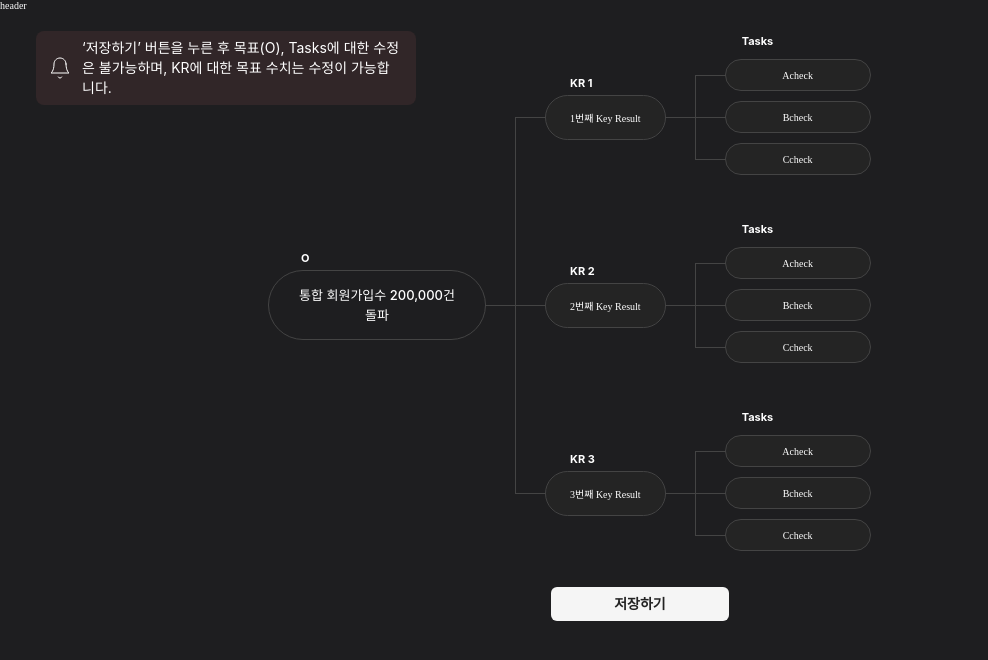
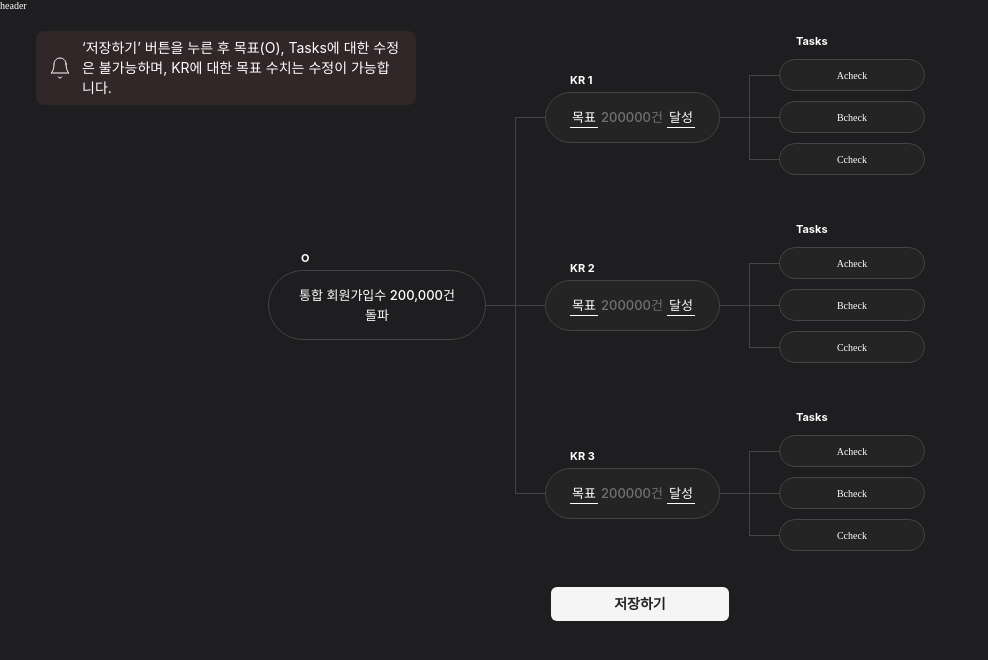
Before and after one commit to MOONSHOT-Team/MOONSHOT-CLIENT, a React (Vite) app: page /preview-okr in a window 1280 px wide. Shown: the top 660 px of the page, without its empty margins (0-988 px from the left). Built offline with nearby package versions, Linux system fonts and the light colour scheme; a web font is replaced by a local one; what emotion-normalize would draw is missing.

Commit message:
feat: okr-preview 페이지 kr 노드 생성

```diff
--- a/src/PreviewOkr/components/PreviewOkrTreeNodes/PreviewKrNodes.tsx
+++ b/src/PreviewOkr/components/PreviewOkrTreeNodes/PreviewKrNodes.tsx
@@ -1,4 +1,6 @@
+import DynamicInput from '@components/input/DynamicInput';
 import StraightLine from '@components/OkrTree/lines/StraightLine';
+import styled from '@emotion/styled';
 import {
   StKrBox,
   StKrBoxWrapper,
@@ -7,14 +9,39 @@ import {
 } from '@styles/okrTree/CommonNodeStyle';
 import { IKeyResultTypes } from '@type/OkrTree/KeyResultTypes';
 
-export const PreviewKrNodes = ({ idx, title }: IKeyResultTypes) => {
+export const PreviewKrNodes = ({
+  idx,
+  descriptionBefore,
+  target,
+  metric,
+  descriptionAfter,
+}: IKeyResultTypes) => {
   return (
     <StNodesContainer>
       <StKrLabel>KR {idx + 1}</StKrLabel>
       <StKrBoxWrapper>
         <StraightLine />
-        <StKrBox>{title}</StKrBox>
+        <StPreviewKrBox>
+          <DynamicInput defaultValue={descriptionBefore} />
+          <StPreviewKrBoxValue>
+            {target}
+            {metric}
+          </StPreviewKrBoxValue>
+          <DynamicInput defaultValue={descriptionAfter} />
+        </StPreviewKrBox>
       </StKrBoxWrapper>
     </StNodesContainer>
   );
 };
+
+const StPreviewKrBox = styled(StKrBox)`
+  display: flex;
+  gap: 0.3rem;
+`;
+
+const StPreviewKrBoxValue = styled.p`
+  margin-right: 0.1rem;
+  color: ${({ theme }) => theme.colors.gray_400};
+
+  ${({ theme }) => theme.fonts.body_13_medium};
+`;
--- a/src/common/components/OkrTree/Template/KrTemplate/KrContainer.tsx
+++ b/src/common/components/OkrTree/Template/KrTemplate/KrContainer.tsx
@@ -8,7 +8,14 @@ import KrTaskContainer from './KrTaskContainer';
 
 interface IKrContainerProps {
   keyResultList: IKeyResultTypes[];
-  KrNodes: ({ idx, title }: IKeyResultTypes) => jsx.JSX.Element;
+  KrNodes: ({
+    idx,
+    title,
+    descriptionBefore,
+    target,
+    metric,
+    descriptionAfter,
+  }: IKeyResultTypes) => jsx.JSX.Element;
   TaskNodes: ({ idx, title, isFirstChild }: ITaskNodesTypes) => jsx.JSX.Element;
 }
 
--- a/src/common/components/OkrTree/Template/KrTemplate/KrTaskContainer.tsx
+++ b/src/common/components/OkrTree/Template/KrTemplate/KrTaskContainer.tsx
@@ -6,15 +6,29 @@ import { ITaskNodesTypes } from '@type/OkrTree/TasksTypes';
 
 interface IKrTaskContainerProps {
   krProp: IKeyResultTypes;
-  KrNodes: ({ idx, title }: IKeyResultTypes) => jsx.JSX.Element;
+  KrNodes: ({
+    idx,
+    title,
+    descriptionBefore,
+    target,
+    metric,
+    descriptionAfter,
+  }: IKeyResultTypes) => jsx.JSX.Element;
   TaskNodes: ({ idx, title, isFirstChild }: ITaskNodesTypes) => jsx.JSX.Element;
 }
 
 const KrTaskContainer = ({ krProp, KrNodes, TaskNodes }: IKrTaskContainerProps) => {
-  const { title, idx, taskList } = krProp;
+  const { title, idx, taskList, descriptionBefore, target, metric, descriptionAfter } = krProp;
   return (
     <StKrTaskContainer>
-      <KrNodes title={title} idx={idx} />
+      <KrNodes
+        title={title}
+        idx={idx}
+        descriptionBefore={descriptionBefore}
+        target={target}
+        metric={metric}
+        descriptionAfter={descriptionAfter}
+      />
       {taskList?.length !== 0 && (
         <>
           <StraightLine />
--- a/src/common/components/OkrTree/Template/OkrTreeTemplate.tsx
+++ b/src/common/components/OkrTree/Template/OkrTreeTemplate.tsx
@@ -10,13 +10,21 @@ interface IOkrTreeProps {
   objTitle: string;
   objStroke?: undefined | string;
   keyResultList: IKeyResultTypes[];
-  KrNodes: ({ idx, title }: IKeyResultTypes) => jsx.JSX.Element;
+  KrNodes: ({
+    idx,
+    title,
+    descriptionBefore,
+    target,
+    metric,
+    descriptionAfter,
+  }: IKeyResultTypes) => jsx.JSX.Element;
   TaskNodes: ({ idx, title, isFirstChild }: ITaskNodesTypes) => jsx.JSX.Element;
 }
 
 const OkrTreeTemplate = ({
   objTitle,
   objStroke,
+
   keyResultList,
   KrNodes,
   TaskNodes,
```
